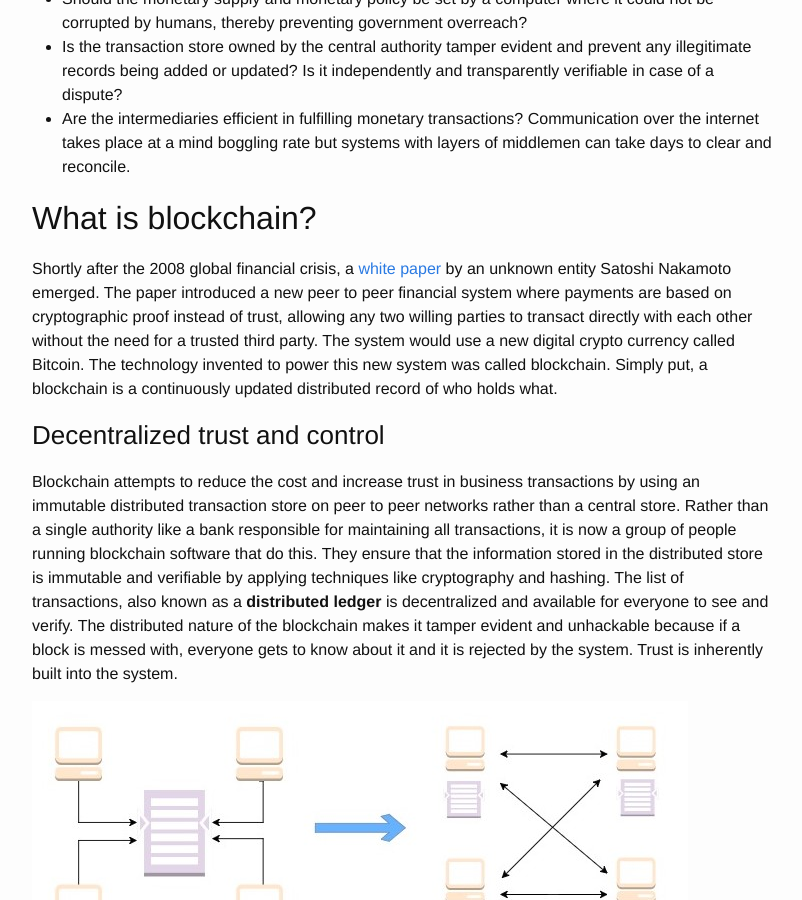
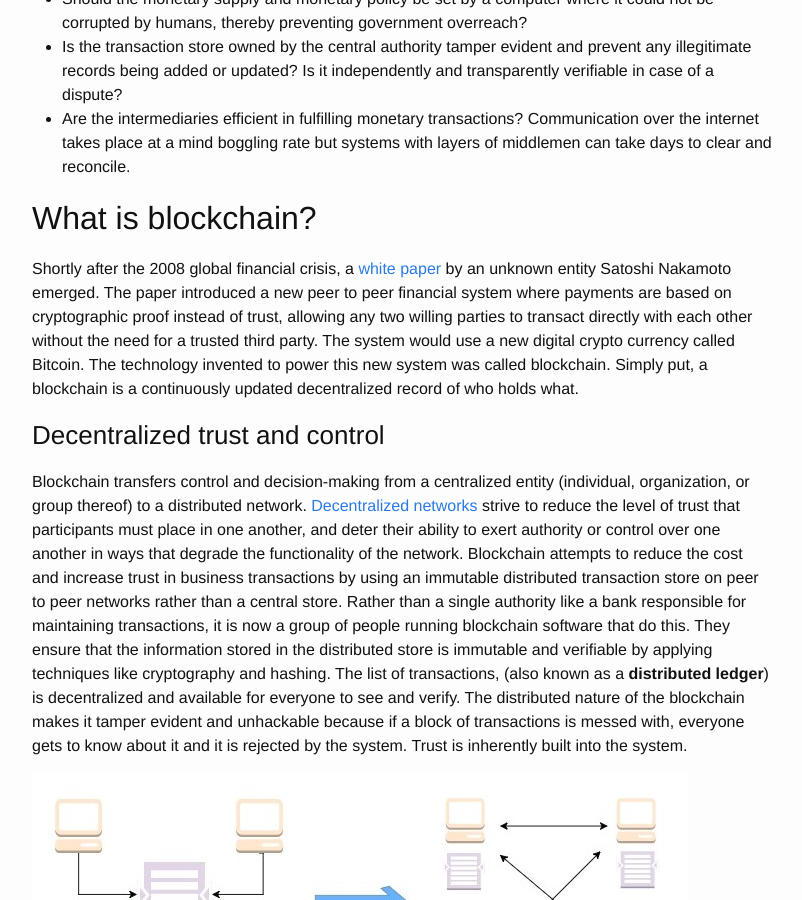
Before and after one commit to hemantksingh/hemantksingh.github.io, a Jekyll site: the page built from _posts/2017-04-13-making-sense-of-blockchain.markdown, in a window 1280 px wide and 900 px high, scrolled down 570 px. Shown: the whole window, without its empty margins (238-1040 px from the left). Built offline with Jekyll 4.4.1, drawn with Linux system fonts in a browser that asks for light colours; comment, search, counter and statistics services are not loaded.

Commit message:
Update 2017-04-13-making-sense-of-blockchain.markdown

```diff
--- a/_posts/2017-04-13-making-sense-of-blockchain.markdown
+++ b/_posts/2017-04-13-making-sense-of-blockchain.markdown
@@ -19,11 +19,12 @@
 
 ## What is blockchain?
 
-Shortly after the 2008 global financial crisis, a [white paper](https://bitcoin.org/en/bitcoin-paper) by an unknown entity Satoshi Nakamoto emerged. The paper introduced a new peer to peer financial system where payments are based on cryptographic proof instead of trust, allowing any two willing parties to transact directly with each other without the need for a trusted third party. The system would use a new digital crypto currency called Bitcoin. The technology invented to power this new system was called blockchain. Simply put, a blockchain is a continuously updated distributed record of who holds what.
+Shortly after the 2008 global financial crisis, a [white paper](https://bitcoin.org/en/bitcoin-paper) by an unknown entity Satoshi Nakamoto emerged. The paper introduced a new peer to peer financial system where payments are based on cryptographic proof instead of trust, allowing any two willing parties to transact directly with each other without the need for a trusted third party. The system would use a new digital crypto currency called Bitcoin. The technology invented to power this new system was called blockchain. Simply put, a blockchain is a continuously updated decentralized record of who holds what.
 
 ### Decentralized trust and control
 
-Blockchain attempts to reduce the cost and increase trust in business transactions by using an immutable distributed transaction store on peer to peer networks rather than a central store. Rather than a single authority like a bank responsible for maintaining all transactions, it is now a group of people running blockchain software that do this. They ensure that the information stored in the distributed store is immutable and verifiable by applying techniques like cryptography and hashing. The list of transactions, also known as a **distributed ledger** is decentralized and available for everyone to see and verify. The distributed nature of the blockchain makes it tamper evident and unhackable because if a block is messed with, everyone gets to know about it and it is rejected by the system. Trust is inherently built into the system.
+Blockchain transfers control and decision-making from a centralized entity (individual, organization, or group thereof) to a distributed network. [Decentralized networks](https://aws.amazon.com/blockchain/decentralization-in-blockchain/) strive to reduce the level of trust that participants must place in one another, and deter their ability to exert authority or control over one another in ways that degrade the functionality of the network.
+Blockchain attempts to reduce the cost and increase trust in business transactions by using an immutable distributed transaction store on peer to peer networks rather than a central store. Rather than a single authority like a bank responsible for maintaining transactions, it is now a group of people running blockchain software that do this. They ensure that the information stored in the distributed store is immutable and verifiable by applying techniques like cryptography and hashing. The list of transactions, (also known as a **distributed ledger**) is decentralized and available for everyone to see and verify. The distributed nature of the blockchain makes it tamper evident and unhackable because if a block of transactions is messed with, everyone gets to know about it and it is rejected by the system. Trust is inherently built into the system.
 
 ![Blockchain]({{ site.url }}/assets/blockchain.jpg)
 
```
